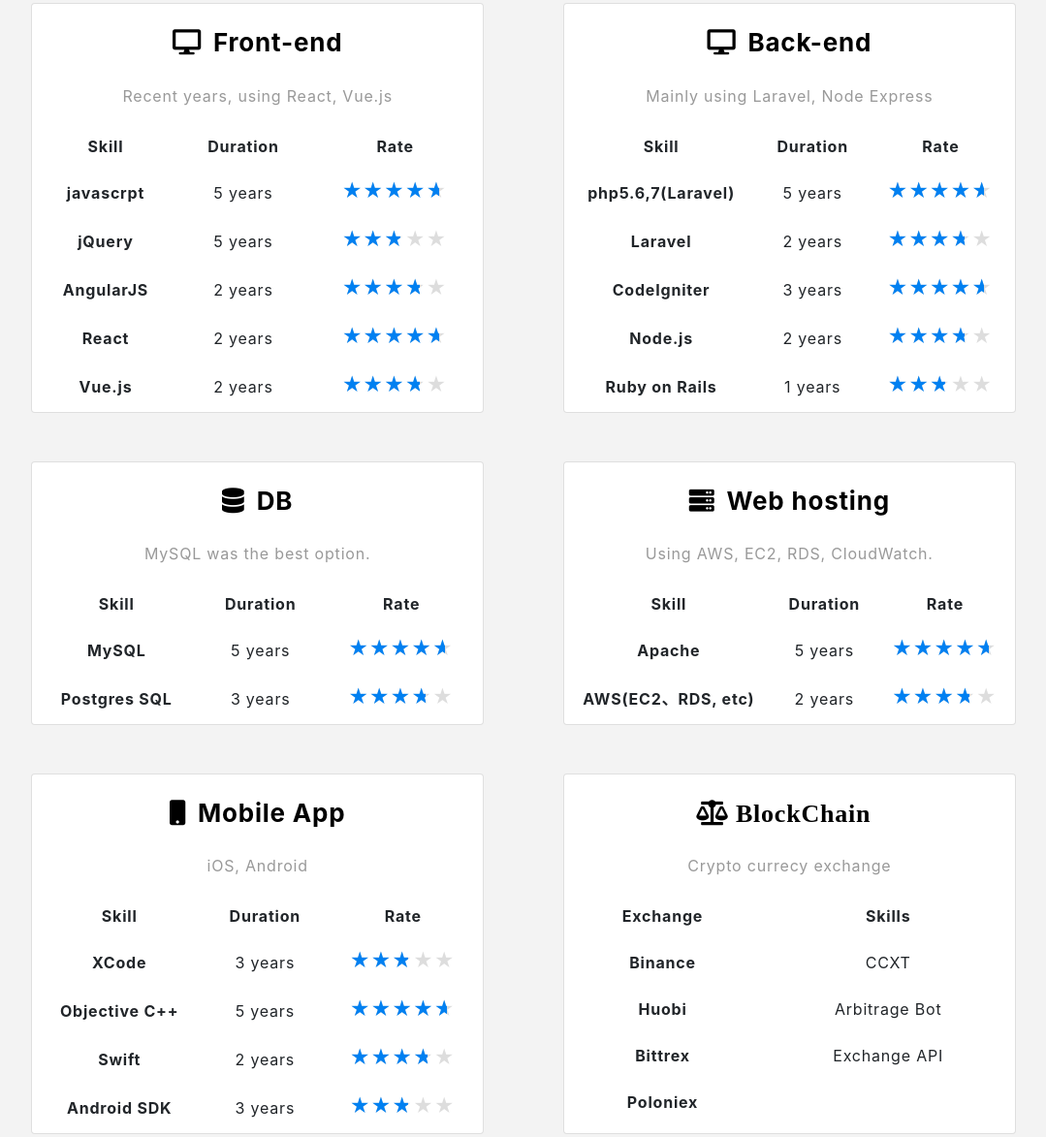
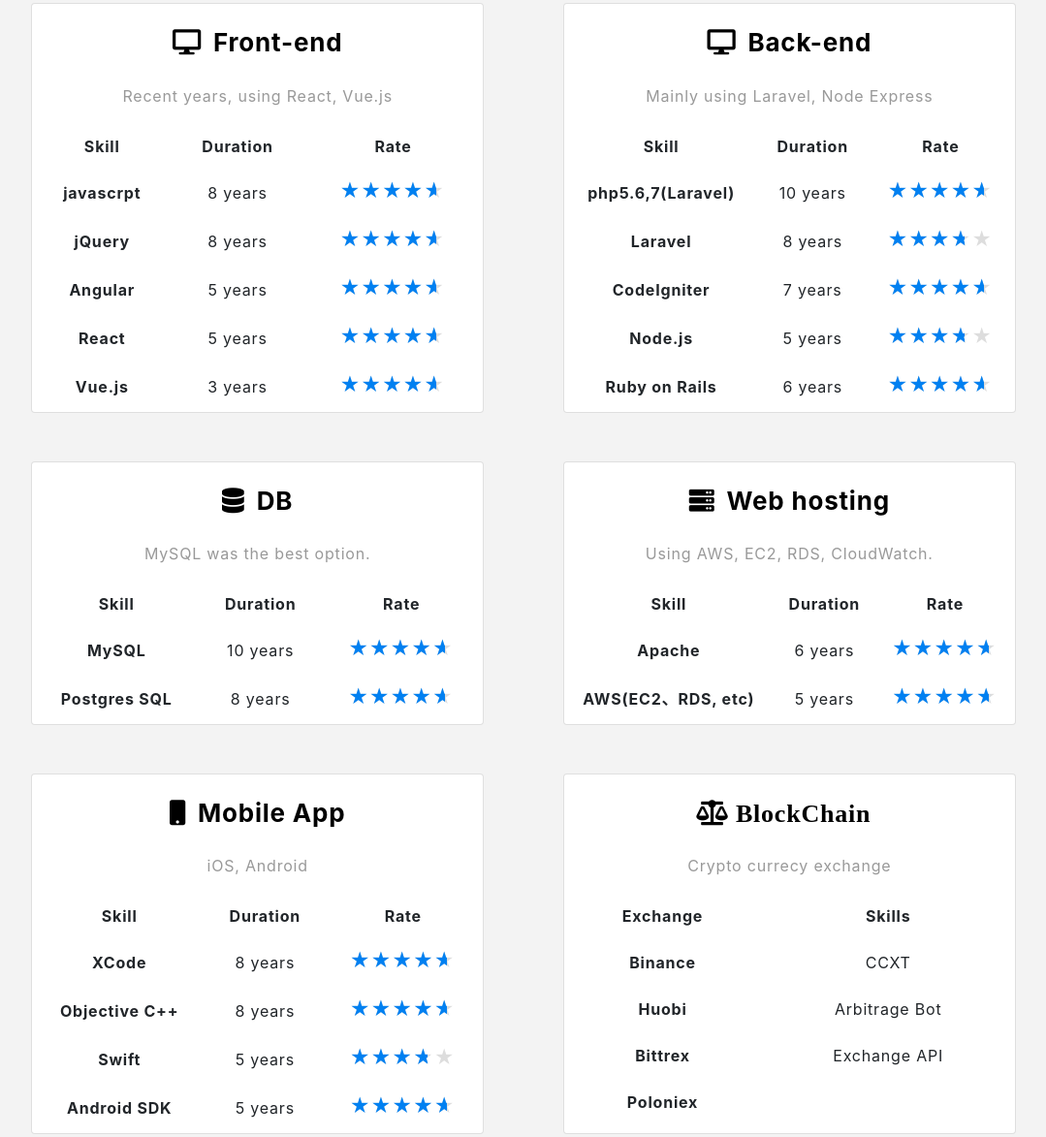
Before and after one commit to daniel-dev1990/portfolio, a plain HTML site: page index.html in a window 1280 px wide. Shown: the part 1207-2380 px from the top of the page at 97% size, without its empty margins (95-1174 px from the left). Drawn offline with nearby package versions, Linux system fonts and the light colour scheme; a web font is replaced by a local one.

Commit message:
Update index.html

```diff
--- a/index.html
+++ b/index.html
@@ -144,28 +144,28 @@
                   <tbody>
                     <tr>
                       <th scope="row">javascrpt</th>
-                      <td>5 years</td>
+                      <td>8 years</td>
                       <td><span class="rating"><p class="rate rate5"></p></span></td>
                     </tr>
                     <tr>
                       <th scope="row">jQuery</th>
-                      <td>5 years</td>
-                      <td><span class="rating"><p class="rate rate3"></p></span></td>
+                      <td>8 years</td>
+                      <td><span class="rating"><p class="rate rate5"></p></span></td>
                     </tr>
                     <tr>
-                      <th scope="row">AngularJS</th>
-                      <td >2 years</th>
-                      <td><span class="rating"><p class="rate rate4"></p></span></td>
+                      <th scope="row">Angular</th>
+                      <td >5 years</th>
+                      <td><span class="rating"><p class="rate rate5"></p></span></td>
                     </tr>
                     <tr>
                       <th scope="row">React</th>
-                      <td >2 years</th>
+                      <td >5 years</th>
                       <td><span class="rating"><p class="rate rate5"></p></span></td>
                     </tr>
                     <tr>
                       <th scope="row">Vue.js</th>
-                      <td >2 years</th>
-                      <td><span class="rating"><p class="rate rate4"></p></span></td>
+                      <td >3 years</th>
+                      <td><span class="rating"><p class="rate rate5"></p></span></td>
                     </tr>
                   </tbody>
                 </table>
@@ -187,28 +187,28 @@
                   <tbody>
                     <tr>
                       <th scope="row">php5.6,7(Laravel)</th>
-                      <td>5 years</td>
+                      <td>10 years</td>
                       <td><span class="rating"><p class="rate rate5"></p></span></td>
                     </tr>
                     <tr>
                       <th scope="row">Laravel</th>
-                      <td>2 years</td>
+                      <td>8 years</td>
                       <td><span class="rating"><p class="rate rate4"></p></span></td>
                     </tr>
                     <tr>
                       <th scope="row">CodeIgniter</th>
-                      <td>3 years</td>
+                      <td>7 years</td>
                       <td><span class="rating"><p class="rate rate5"></p></span></td>
                     </tr>
                     <tr>
                       <th scope="row">Node.js</th>
-                      <td>2 years</td>
+                      <td>5 years</td>
                       <td><span class="rating"><p class="rate rate4"></p></span></td>
                     </tr>
                     <tr>
                       <th scope="row">Ruby on Rails</th>
-                      <td>1 years</td>
-                      <td><span class="rating"><p class="rate rate3"></p></span></td>
+                      <td>6 years</td>
+                      <td><span class="rating"><p class="rate rate5"></p></span></td>
                     </tr>
                   </tbody>
                 </table>
@@ -230,13 +230,13 @@
                   <tbody>
                     <tr>
                       <th scope="row">MySQL</th>
-                      <td>5 years</td>
+                      <td>10 years</td>
                       <td><span class="rating"><p class="rate rate5"></p></span></td>
                     </tr>
                     <tr>
                       <th scope="row">Postgres SQL</th>
-                      <td>3 years</td>
-                      <td><span class="rating"><p class="rate rate4"></p></span></td>
+                      <td>8 years</td>
+                      <td><span class="rating"><p class="rate rate5"></p></span></td>
                     </tr>
                   </tbody>
                 </table>
@@ -258,13 +258,13 @@
                   <tbody>
                     <tr>
                       <th scope="row">Apache</th>
-                      <td>5 years</td>
+                      <td>6 years</td>
                       <td><span class="rating"><p class="rate rate5"></p></span></td>
                     </tr>
                     <tr>
                       <th scope="row">AWS(EC2、RDS, etc)</th>
-                      <td>2 years</td>
-                      <td><span class="rating"><p class="rate rate4"></p></span></td>
+                      <td>5 years</td>
+                      <td><span class="rating"><p class="rate rate5"></p></span></td>
                     </tr>
                   </tbody>
                 </table>
@@ -286,23 +286,23 @@
                   <tbody>
                     <tr>
                       <th scope="row">XCode</th>
-                      <td>3 years</td>
-                      <td><span class="rating"><p class="rate rate3"></p></span></td>
+                      <td>8 years</td>
+                      <td><span class="rating"><p class="rate rate5"></p></span></td>
                     </tr>
                     <tr>
                       <th scope="row">Objective C++</th>
-                      <td>5 years</td>
+                      <td>8 years</td>
                       <td><span class="rating"><p class="rate rate5"></p></span></td>
                     </tr>
                     <tr>
                       <th scope="row">Swift</th>
-                      <td>2 years</td>
+                      <td>5 years</td>
                       <td><span class="rating"><p class="rate rate4"></p></span></td>
                     </tr>
                     <tr>
                       <th scope="row">Android SDK</th>
-                      <td>3 years</td>
-                      <td><span class="rating"><p class="rate rate3"></p></span></td>
+                      <td>5 years</td>
+                      <td><span class="rating"><p class="rate rate5"></p></span></td>
                     </tr>
                   </tbody>
                 </table>
```
